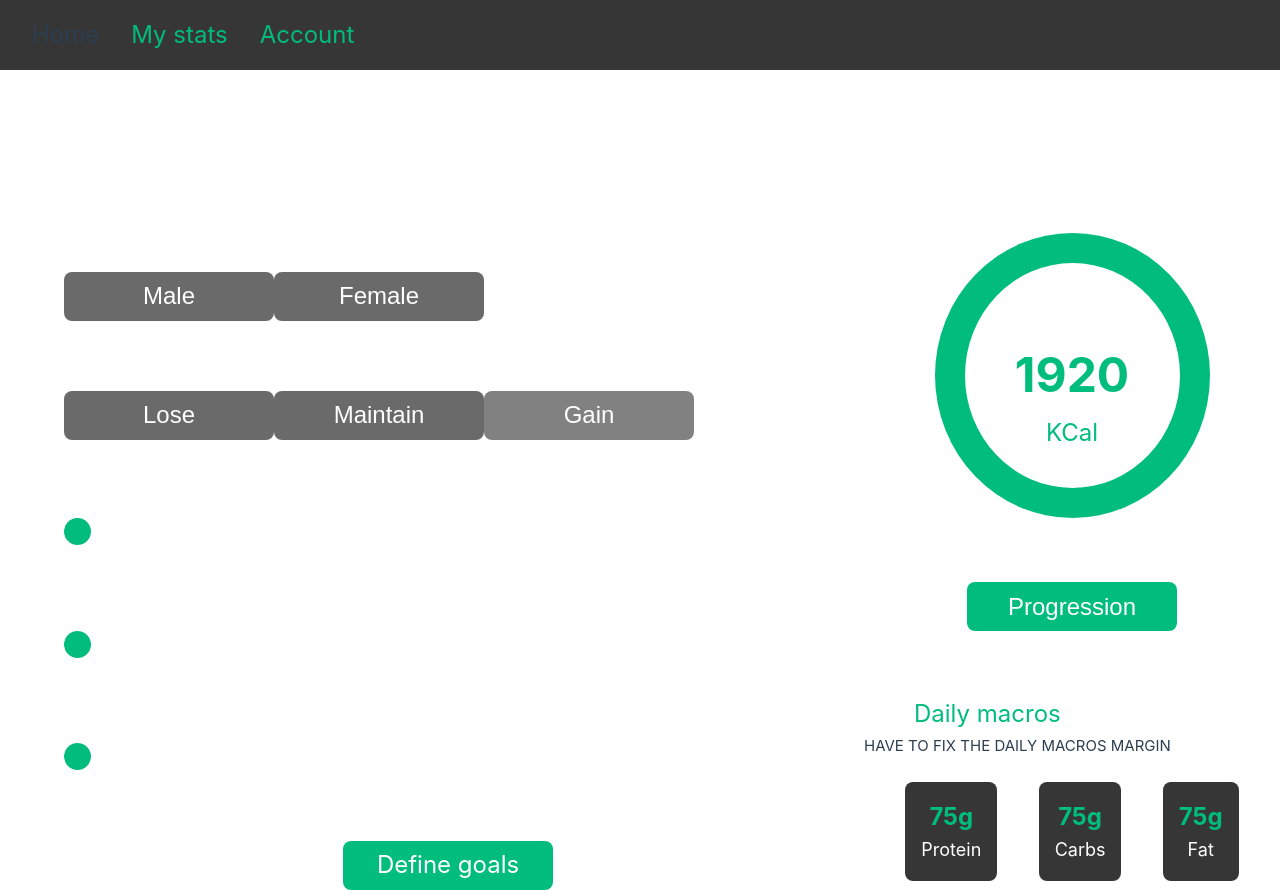
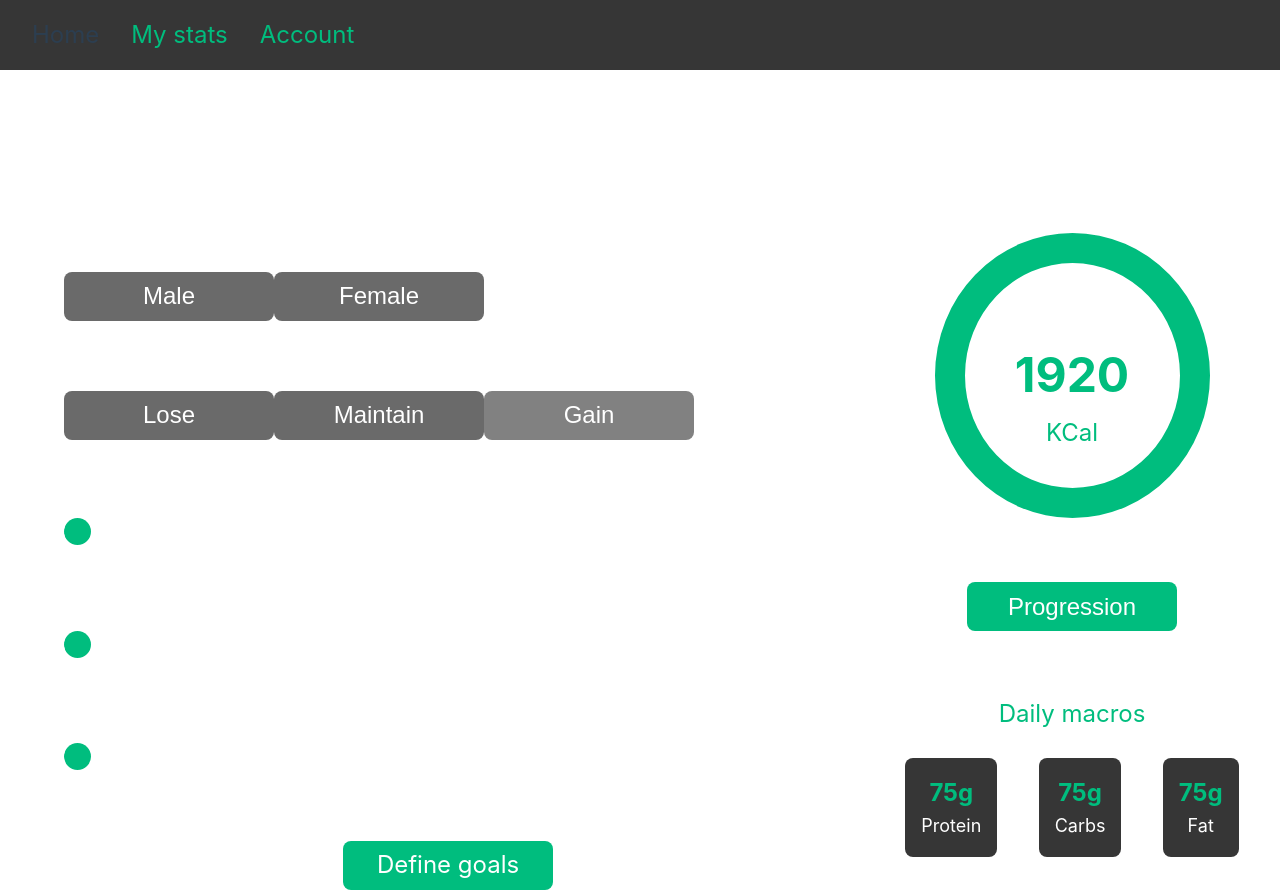
Before and after one commit to youssefdrif/FitnessWebApp, a Vue app: page / in a window 1280 px wide. Built offline with nearby package versions, Linux system fonts and the light colour scheme.

Commit message:
small fixes

```diff
--- a/src/components/TheWelcome.vue
+++ b/src/components/TheWelcome.vue
@@ -63,7 +63,6 @@
         <button class="button">Progression</button>
       </div>
       <p class="macros-text">Daily macros</p>
-	  HAVE TO FIX THE DAILY MACROS MARGIN
       <div>
         <div class="carbs-container">
           <div class="protein">
@@ -193,7 +192,7 @@ export default defineComponent({
 
 .macros-text {
   font-size: var(--font-size);
-  margin-left: 50px;
+  text-align: center;
   margin-top: 64px;
   color: #00bd7e;
 }
@@ -244,6 +243,7 @@ export default defineComponent({
 
 .button-weight,
 .button-definesex {
+  cursor: pointer;
   width: 210px;
   height: 49px;
   color: #fff;
```
